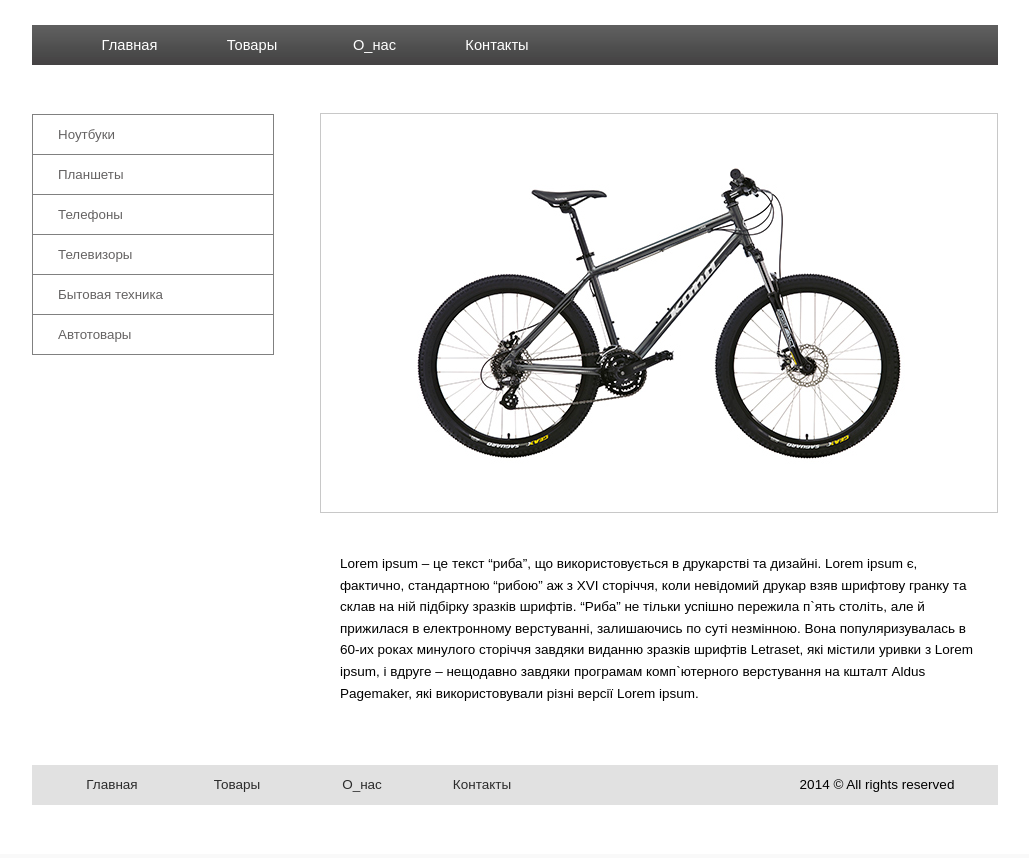
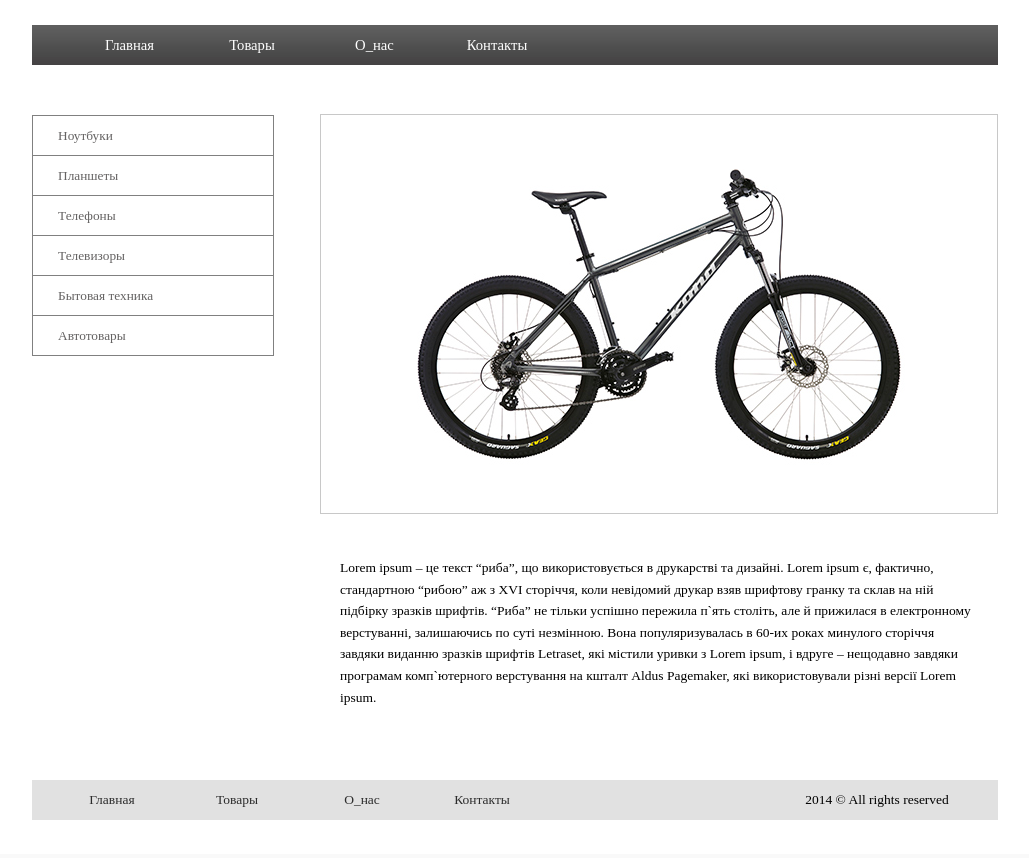
Before and after one commit to Zumer777/zuev.github.io, a plain HTML site: page Homework_3/index.html in a window 1280 px wide. Shown: the part 96-954 px from the top of the page, without its empty margins (125-1154 px from the left). Drawn offline with Linux system fonts and the light colour scheme.

Commit message:
Edit css

```diff
--- a/Homework_3/css/style.css
+++ b/Homework_3/css/style.css
@@ -27,17 +27,17 @@ body
 	position: relative;
 	top: 30px;
 	background: url(../img/button_1.png);
-	font: Arial;
+	font: "OpenSans";
 
 }
 a
 {
-	font: Arial;
+	font: "OpenSans";
 	text-decoration: none;
 }
 .t1
 {
-	font: 14.67px Arial;
+	font: 14.67px "OpenSans";
 	color: white;
 }
 
@@ -86,11 +86,11 @@ a
 }
 .content
 {
-	position: absolute;
+	position: relative;
 	padding-left: 47px;
 	width: 240px;
-	top: 210px;
-	font: 13.33px Arial;
+	top: 80px;
+	font: 13.33px "OpenSans";
 }
 .t2
 {
@@ -114,15 +114,15 @@ a
 	position: relative;
 	width: 677px;
 	left: 335px;
-	top: 78px;
+	top:-162px;
 }
 .lorem
 {
 	display: block;
-	position: absolute;
-	top: 440px;
+	position: relative;
+	top: 40px;
 	padding: 0px 20px;
-	font: 13.5px Arial;
+	font: 13.5px "OpenSans";
 	line-height: 1.6;
 }
 .footer
@@ -132,9 +132,9 @@ a
 	display: block;
 	margin: 0 auto;
 	position: relative;
-	top: 327px;
+	top: -50px;
 	background-color: #E1E1E1;
-	font: 13.5px Arial;
+	font: 13.5px "OpenSans";
 
 }
 .fmenu1, .fmenu2, .fmenu3, .fmenu4, .fmenu5
--- a/Homework_3/index.html
+++ b/Homework_3/index.html
@@ -2,14 +2,14 @@
 <html>
 <head>
 	<meta charset="UTF-8">
-	<title>Document</title>
+	<title>Fitness</title>
 	<link rel="stylesheet" href="css/reset.css">
 	<link rel="stylesheet" href="css/style.css">
 </head>
 <body>
 	<div class="wrapper">
 		<div class="header">
-			<img src="img/logo.png" alt="Логотип">
+			<p><a href="index.html"><img src="img/logo.png" alt="Логотип"></a></p>
 		</div>
 
 			<div class="menu">
```
